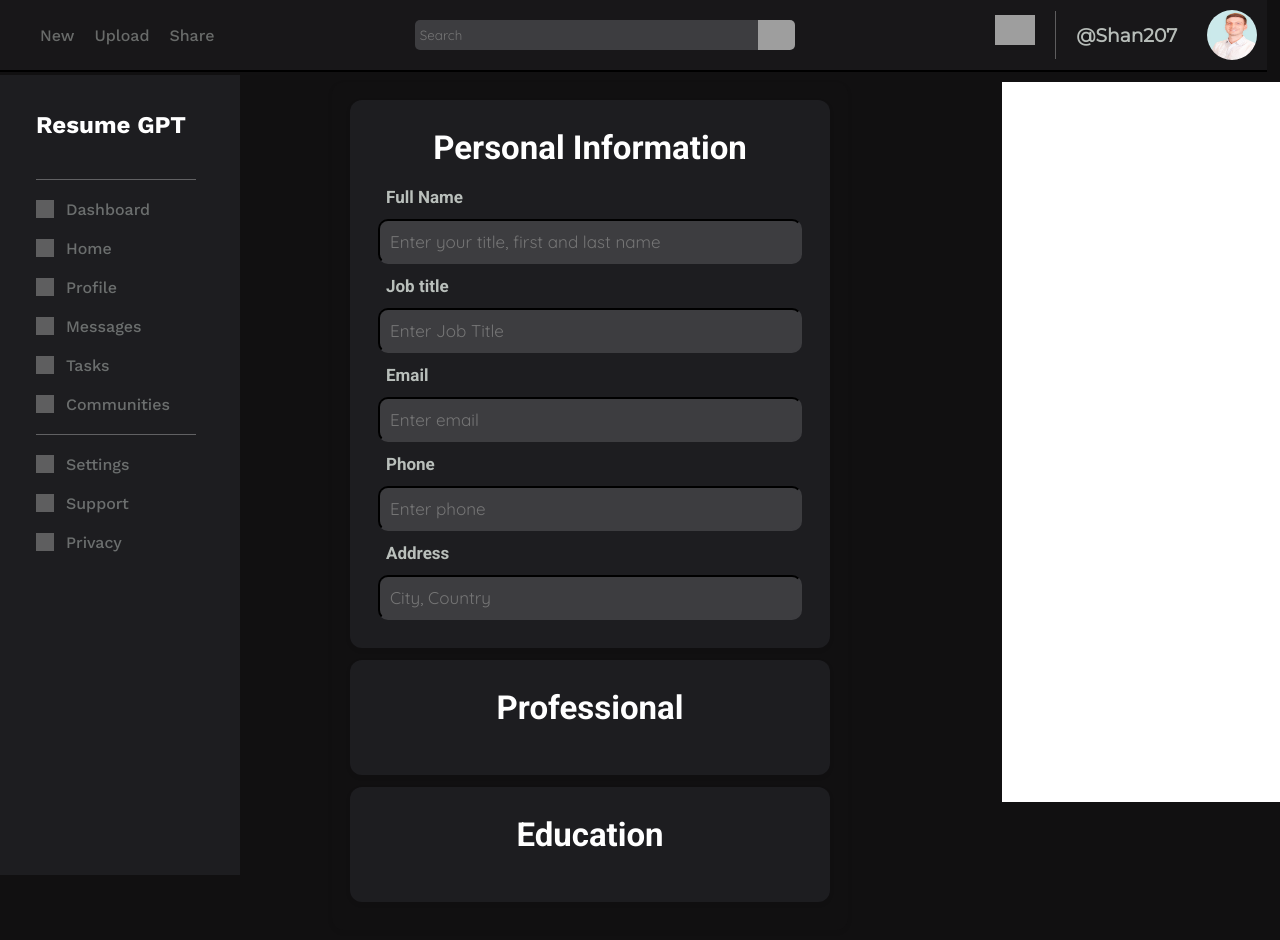
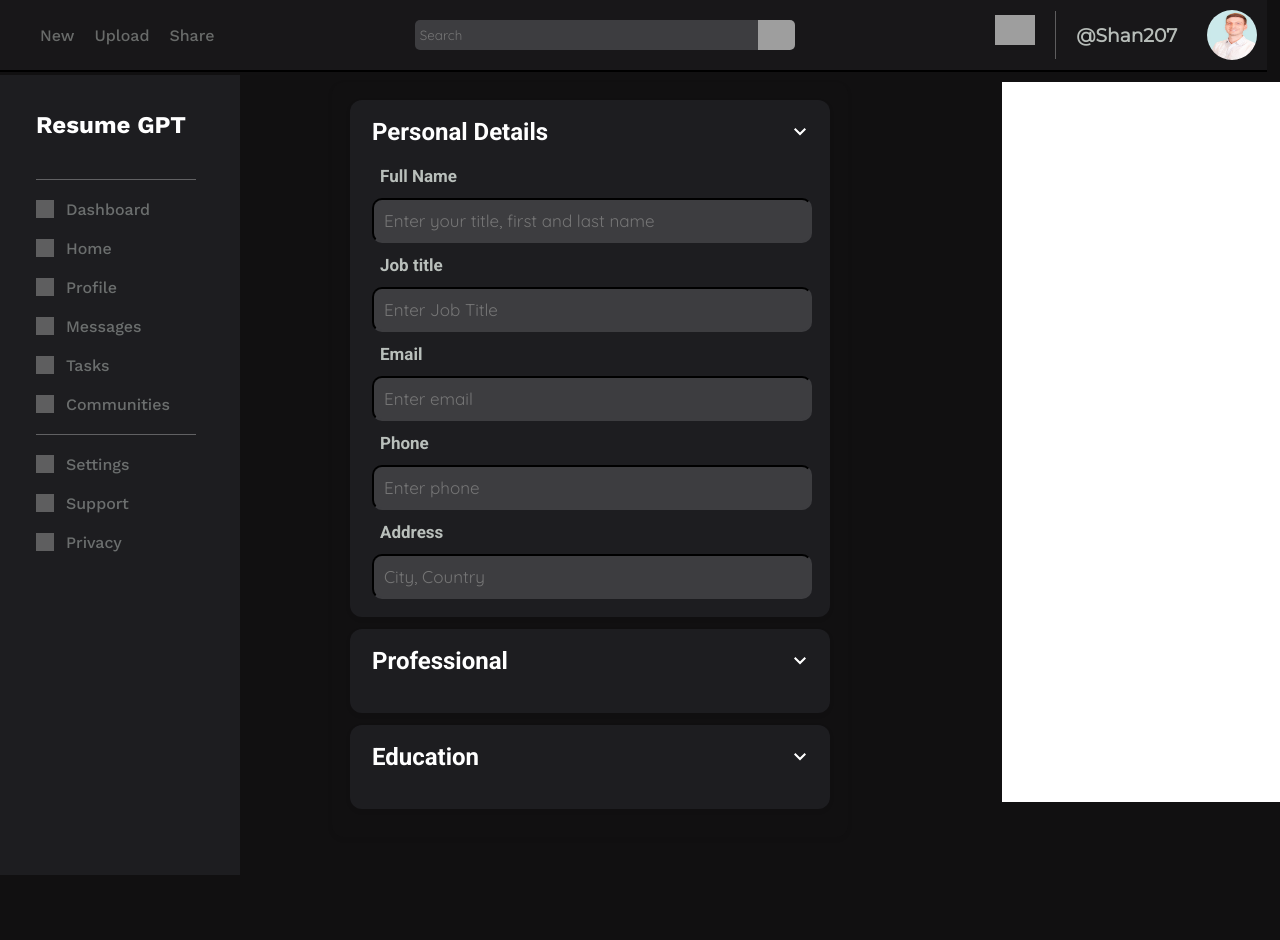
Before and after one commit to schaulet207/resumeBuilder, a React (Vite) app in the folder resumeBuilder/: page / in a window 1280 px wide. Shown: the top 940 px of the page. After the commit the page ends 910 px from the top, so only its background shows below. Built offline with nearby package versions, Linux system fonts and the light colour scheme; grey boxes are pictures that could not be loaded.

Commit message:
Clean-up left hand sections. Add expand.svg arrows

```diff
--- a/resumeBuilder/src/App.css
+++ b/resumeBuilder/src/App.css
@@ -130,7 +130,8 @@ html {
 .accordion-section {
   background-color: rgb(29, 29, 32);
   border-radius: 12px;
-  padding: 18px;
+  padding: 8px;
+  padding-left: 12px;
   box-shadow: 0px 2px 5px rgba(0, 0, 0, 0.075);
   margin-bottom: 10px; /* Adds a gap between sections */
   overflow: hidden;
@@ -149,3 +150,10 @@ html {
 .accordion-content {
   padding: 10px;
 }
+
+.left-half h2 {
+  display: flex;
+  flex-direction: row-reverse;
+  justify-content: space-between;
+  font-size: 24px;
+}
--- a/resumeBuilder/src/App.jsx
+++ b/resumeBuilder/src/App.jsx
@@ -3,6 +3,7 @@ import './App.css';
 import { FullNameInput, JobInput, EmailInput, PhoneInput, AddressInput } from './Personal';
 import { PositionInput, EmployerInput, CityInput, CountryInput, StartDateInput, EndDateInput, PresentInput } from './Professional';
 import { DegreeInput, SchoolInput, SchoolCityInput, SchoolCountryInput, SchoolStartDateInput, SchoolEndDateInput } from './Education';
+import expandImage from '/expand.svg';
 
 function App() {
 
@@ -130,17 +131,20 @@ function App() {
   function AccordionSection({ title, isOpen, onClick, children }) {
     return (
       <div className={`accordion-section ${isOpen ? 'open' : ''}`}>
-        <h2 onClick={onClick}>{title}</h2>
+        <h2 onClick={onClick}>
+          <img src={expandImage} alt="Expand" className="expand-icon" /> {title}
+        </h2>
         <div className="accordion-content">{isOpen && <div>{children}</div>}</div>
       </div>
     );
   }
 
+
   return (
     <div className="App">
       <div className="left-half">
       <Accordion>
-        <AccordionSection title="Personal Information">
+        <AccordionSection title="Personal Details">
         <div className="personal">
           <label className="input-text">Full Name</label>
           <FullNameInput fullName={fullName} onFullNameChange={handleFullNameChange} />
```
Also changed, not shown: resumeBuilder/public/expand.svg (added).
